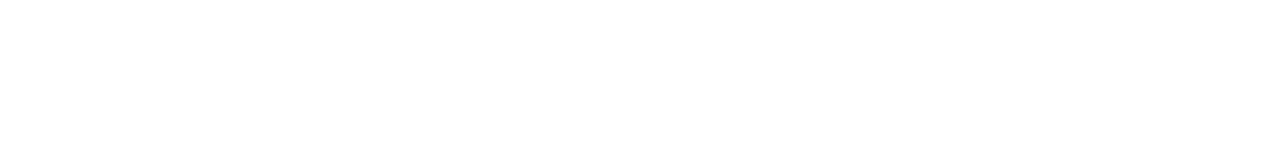
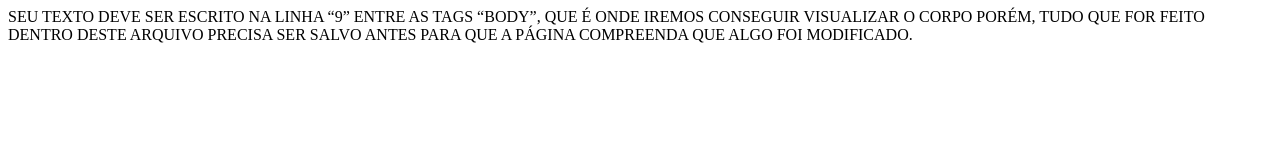
Before and after one commit to MatheusFurmanowicz/Matheus-HTML, a plain HTML site: page index.html in a window 1280 px wide. Drawn offline with Linux system fonts and the light colour scheme.

Commit message:
index.html

```diff
--- a/index.html
+++ b/index.html
@@ -6,6 +6,8 @@
     <title>Document</title>
 </head>
 <body>
+    SEU TEXTO DEVE SER ESCRITO NA LINHA “9” ENTRE AS TAGS “BODY”, QUE É ONDE IREMOS CONSEGUIR VISUALIZAR O CORPO PORÉM, TUDO QUE FOR FEITO DENTRO DESTE ARQUIVO PRECISA SER SALVO ANTES PARA QUE A PÁGINA COMPREENDA QUE ALGO FOI MODIFICADO.
+
 
 </body>
 </html>
```
